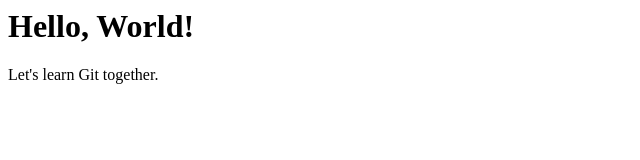
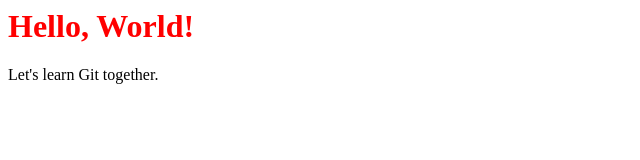
Before and after one commit to rmnfl/githowto, a plain HTML site: page hello.html in a window 1280 px wide. Shown: the whole page, without its empty margins (0-640 px from the left). Drawn offline with Linux system fonts and the light colour scheme.

Commit message:
Included stylesheet into hello.html

```diff
--- a/hello.html
+++ b/hello.html
@@ -2,6 +2,7 @@
 <html>
   <head>
     <title>Hello World Page</title>
+    <link type="text/css" rel="stylesheet" media="all" href="style.css" />
   </head>
   <body>
     <h1>Hello, World!</h1>
```
